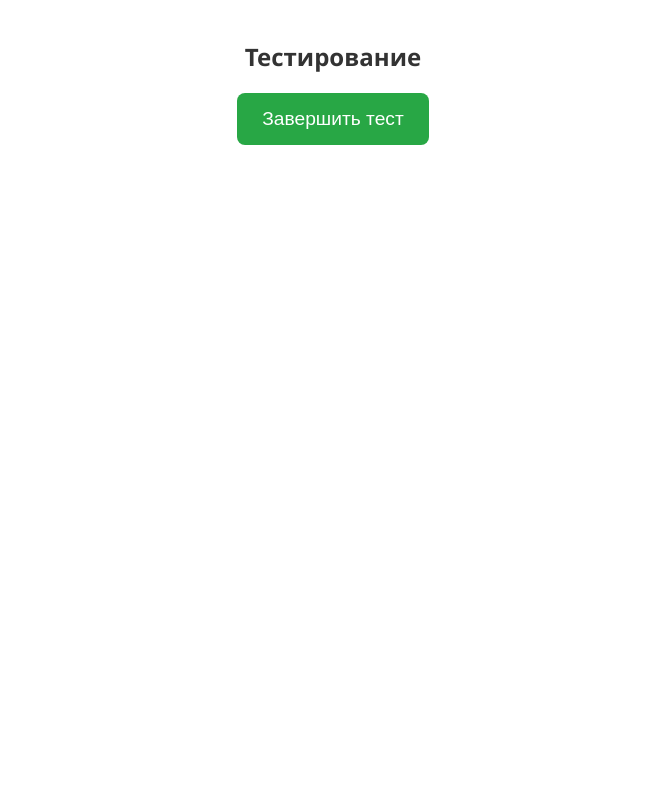
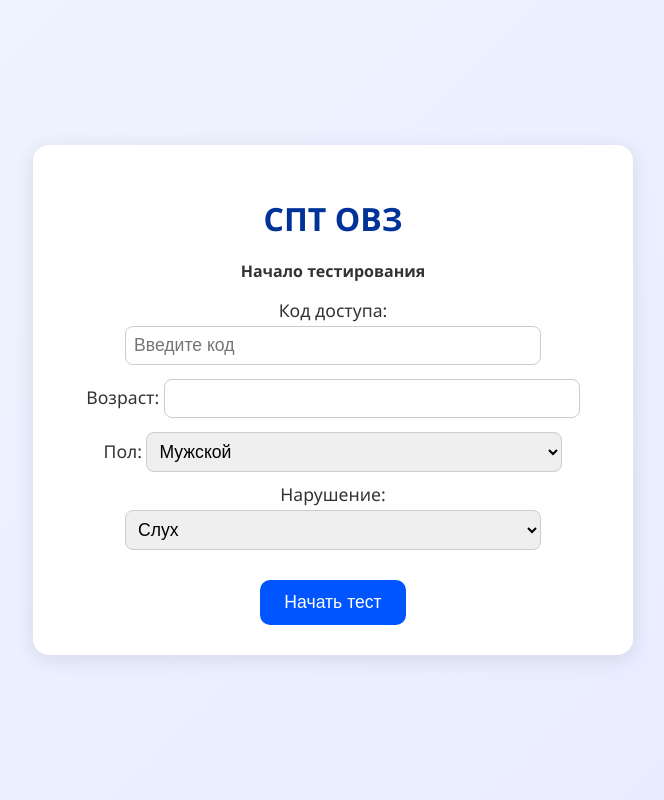
Before and after one commit to 228Abobus228/SPTOVZ, a FastAPI app: page /testing in a window 1280 px wide. Shown: the whole page, without its empty margins (307-971 px from the left). Run offline with FastAPI, Linux system fonts and the light colour scheme; parts of the project's set-up code (start-up, migrations or seed data) failed here and were passed over.

Commit message:
initial commit

```diff
--- a/database.py
+++ b/database.py
@@ -16,7 +16,8 @@ if not DATABASE_URL or not DATABASE_URL.strip():
     DATABASE_URL = f"sqlite:///{db_path}"
     engine = create_engine(DATABASE_URL, connect_args={"check_same_thread": False})
 else:
-    engine = create_engine(DATABASE_URL)
+    engine = create_engine(DATABASE_URL, pool_pre_ping=True)
+    SessionLocal = sessionmaker(autocommit=False, autoflush=False, bind=engine)
 
 SessionLocal = sessionmaker(autocommit=False, autoflush=False, bind=engine)
 
--- a/templates/testing.html
+++ b/templates/testing.html
@@ -2,19 +2,66 @@
 <html lang="ru">
 <head>
   <meta charset="UTF-8">
-  <title>Прохождение теста</title>
+  <title>СПТ ОВЗ — Тестирование</title>
   <style>
+    * { box-sizing: border-box; }
     body {
+      margin: 0;
+      height: 100vh;
+      display: flex;
+      justify-content: center;
+      align-items: center;
+      background: linear-gradient(135deg, #f0f4ff, #e6ecff);
       font-family: "Segoe UI", sans-serif;
-      max-width: 700px;
-      margin: 40px auto;
-      text-align: center;
       color: #333;
     }
-    .question {
+    .card {
+      background: white;
+      border-radius: 16px;
+      box-shadow: 0 4px 20px rgba(0,0,0,0.1);
+      padding: 30px 40px;
+      max-width: 600px;
+      width: 90%;
+      text-align: center;
+      animation: fadeIn 0.5s ease;
+    }
+    h1 {
+      color: #003399;
+      margin-bottom: 20px;
+    }
+    label {
+      display: block;
+      margin: 10px 0;
+      font-size: 1.1em;
+    }
+    input, select {
+      padding: 8px;
+      font-size: 1em;
+      border-radius: 8px;
+      border: 1px solid #ccc;
+      width: 80%;
+      margin-top: 4px;
+    }
+    button {
+      margin-top: 20px;
+      padding: 12px 24px;
+      font-size: 1.1em;
+      border: none;
+      border-radius: 10px;
+      background: #0055ff;
+      color: white;
+      cursor: pointer;
+      transition: 0.3s;
+    }
+    button:hover { background: #003fcc; }
+
+    .hidden { display: none; }
+
+    /* Вопросы */
+    .question-text {
       font-size: 1.4em;
       margin-bottom: 30px;
-      min-height: 100px;
+      min-height: 80px;
     }
     .answers {
       display: grid;
@@ -38,61 +85,112 @@
       transform: scale(1.05);
     }
     #progress {
-      margin-top: 20px;
-      font-size: 1em;
-      color: #777;
+      margin-top: 15px;
+      color: #666;
     }
-    #finish {
-      display: none;
-      background: #28a745;
-      color: white;
-      padding: 15px 25px;
-      border-radius: 8px;
-      border: none;
-      font-size: 1.2em;
-      cursor: pointer;
-    }
-    #finish:hover {
-      background: #218838;
+    @keyframes fadeIn {
+      from { opacity: 0; transform: translateY(10px); }
+      to { opacity: 1; transform: translateY(0); }
     }
   </style>
 </head>
 <body>
 
-  <h2 id="test-title">Тестирование</h2>
-  <div id="question-container">
-    <div class="question" id="question-text"></div>
-    <div class="answers" id="answers"></div>
-    <div id="progress"></div>
+  <!-- Старт -->
+  <div id="start" class="card">
+    <h1>СПТ ОВЗ</h1>
+    <p><b>Начало тестирования</b></p>
+    <label>Код доступа: <input id="code" placeholder="Введите код" /></label>
+    <label>Возраст: <input id="age" type="number" /></label>
+    <label>Пол:
+      <select id="gender">
+        <option value="male">Мужской</option>
+        <option value="female">Женский</option>
+      </select>
+    </label>
+    <label>Нарушение:
+      <select id="diagnosis">
+        <option value="hearing">Слух</option>
+        <option value="vision">Зрение</option>
+        <option value="motor">Моторика</option>
+      </select>
+    </label>
+    <button onclick="startTest()">Начать тест</button>
   </div>
 
-  <button id="finish" onclick="finishTest()">Завершить тест</button>
+  <!-- Тест -->
+  <div id="test" class="card hidden">
+    <h2 id="test-title"></h2>
+    <div id="question-container">
+      <div id="question-text" class="question-text"></div>
+      <div id="answers" class="answers"></div>
+      <div id="progress"></div>
+    </div>
+    <button id="finish" class="hidden" onclick="submitAnswers()" style="background:#28a745;">Завершить тест</button>
+  </div>
+
+  <!-- Результат -->
+  <div id="result" class="card hidden">
+    <h2>Результаты</h2>
+    <p id="result-text"></p>
+  </div>
 
   <script>
-    const sessionId = localStorage.getItem('session_id');
-    const questions = JSON.parse(localStorage.getItem('questions') || '[]');
+    let sessionId = null;
+    let questions = [];
     let currentIndex = 0;
     const answers = [];
 
+    async function startTest() {
+      const payload = {
+        code: document.getElementById('code').value.trim(),
+        age: parseInt(document.getElementById('age').value),
+        gender: document.getElementById('gender').value,
+        diagnosis: document.getElementById('diagnosis').value
+      };
+
+      const resp = await fetch('/session/start-test', {
+        method: 'POST',
+        headers: {'Content-Type': 'application/json'},
+        body: JSON.stringify(payload)
+      });
+
+      const data = await resp.json();
+      if (!resp.ok) return alert(data.detail || 'Ошибка при запуске теста');
+
+      sessionId = data.session_id;
+      questions = data.questions;
+
+      document.getElementById('start').classList.add('hidden');
+      document.getElementById('test').classList.remove('hidden');
+      document.getElementById('test-title').innerText = data.test_name;
+
+      showQuestion();
+    }
+
     function showQuestion() {
+      const finishBtn = document.getElementById('finish');
+      finishBtn.classList.add('hidden'); // всегда прячем перед показом вопроса
+
       if (currentIndex >= questions.length) {
-        document.getElementById('question-container').style.display = 'none';
-        document.getElementById('finish').style.display = 'inline-block';
+        // Все вопросы отвечены → показать кнопку завершения
+        document.getElementById('question-container').classList.add('hidden');
+        finishBtn.classList.remove('hidden');
         return;
       }
 
       const q = questions[currentIndex];
       document.getElementById('question-text').innerText = q.text;
-      const ansDiv = document.getElementById('answers');
-      ansDiv.innerHTML = '';
 
-      // создаем 10 больших кнопок
+      const answersDiv = document.getElementById('answers');
+      answersDiv.innerHTML = '';
+
       for (let i = 1; i <= 10; i++) {
         const btn = document.createElement('button');
         btn.innerText = i;
         btn.className = 'answer-btn';
         btn.onclick = () => selectAnswer(q.id, i);
-        ansDiv.appendChild(btn);
+        answersDiv.appendChild(btn);
       }
 
       document.getElementById('progress').innerText =
@@ -105,24 +203,22 @@
       showQuestion();
     }
 
-    async function finishTest() {
-      const payload = { session_id: sessionId, answers: answers };
+    async function submitAnswers() {
+      const payload = { session_id: sessionId, answers };
       const resp = await fetch('/session/submit-answers', {
         method: 'POST',
-        headers: { 'Content-Type': 'application/json' },
+        headers: {'Content-Type': 'application/json'},
         body: JSON.stringify(payload)
       });
-      const data = await resp.json();
-      if (!resp.ok) {
-        alert('Ошибка: ' + (data.detail || 'Не удалось отправить ответы.'));
-        return;
-      }
-      alert('Тест завершён! Результаты сохранены.');
-      window.location.href = '/thanks';
+
+      const result = await resp.json();
+      if (!resp.ok) return alert(result.detail || 'Ошибка при отправке ответов');
+
+      document.getElementById('test').classList.add('hidden');
+      document.getElementById('result').classList.remove('hidden');
+      document.getElementById('result-text').innerText =
+        "Тест завершён! Результаты успешно сохранены.";
     }
-
-    showQuestion();
   </script>
-
 </body>
 </html>
--- a/utils/scoring.py
+++ b/utils/scoring.py
@@ -26,7 +26,7 @@ def compute_result(answers: Dict[str, int], questions: List[Dict[str, Any]], sco
 
     missing = [qid for qid in qmap.keys() if qid not in answers]
     if missing:
-        raise ValueError(f"Нет ответов на вопросы: {', '.join(missing)}")
+        raise ValueError(f"Нет ответов на вопросы: {', '.join(map(str, missing))}")
 
     for qid, rev in qmap.items():
         v = answers[qid]
```
Also changed, not shown: routers/session.py (+22 -23 lines).
